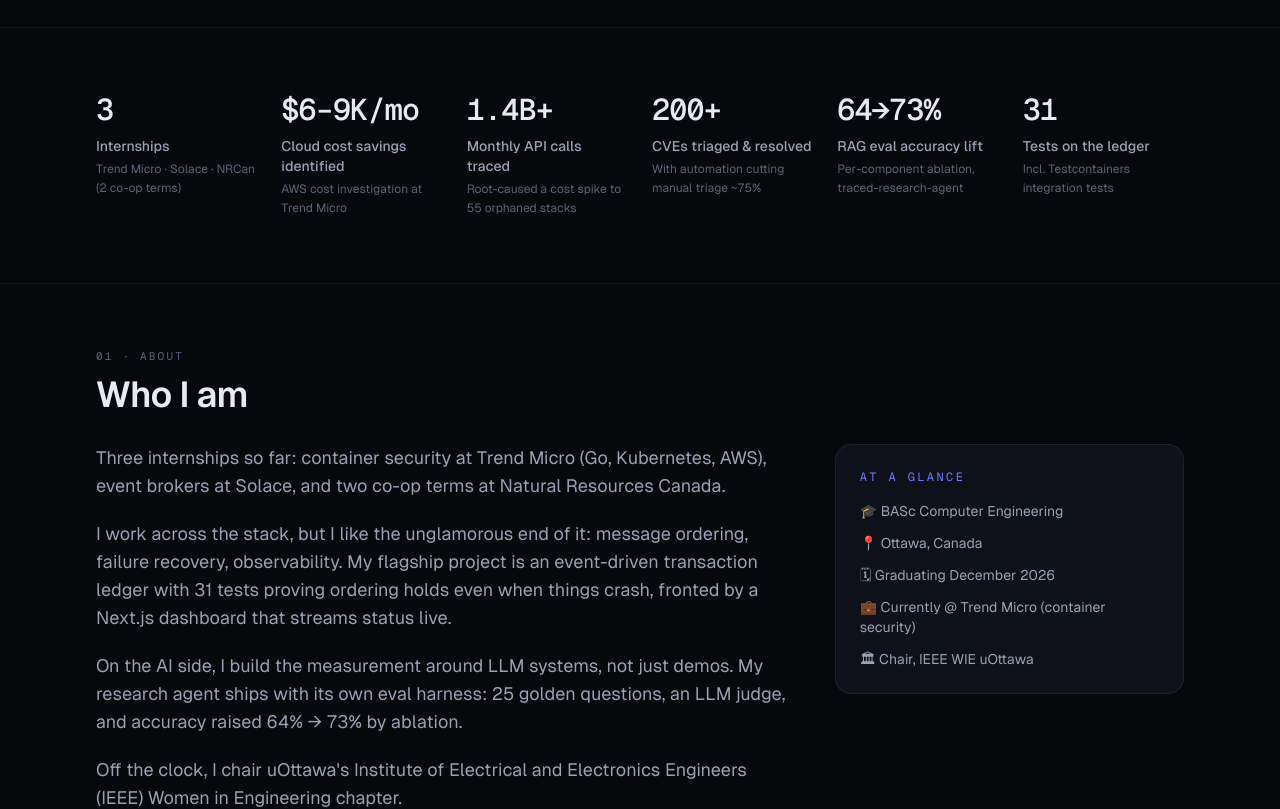
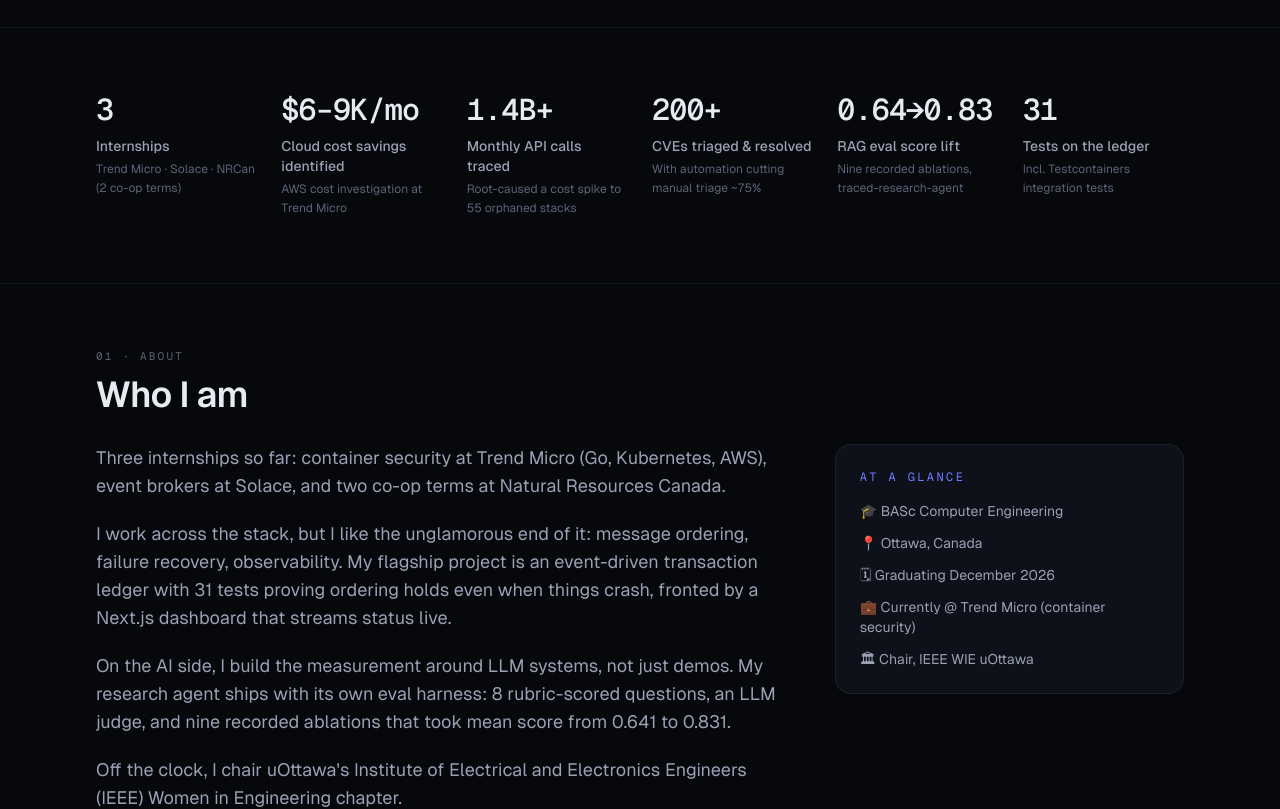
Before and after one commit to stupnd/portfolio-, a Next.js app: page / in a window 1280 px wide. Shown: the part 1200-2009 px from the top of the page. Built offline with nearby package versions, Linux system fonts and the light colour scheme; no server answers.

Commit message:
Correct eval numbers to match code, deepen all three case studies, expand skills

```diff
--- a/src/content/site.config.ts
+++ b/src/content/site.config.ts
@@ -48,7 +48,7 @@ export const site: SiteConfig = {
   about: [
     "Three internships so far: container security at Trend Micro (Go, Kubernetes, AWS), event brokers at Solace, and two co-op terms at Natural Resources Canada.",
     "I work across the stack, but I like the unglamorous end of it: message ordering, failure recovery, observability. My flagship project is an event-driven transaction ledger with 31 tests proving ordering holds even when things crash, fronted by a Next.js dashboard that streams status live.",
-    "On the AI side, I build the measurement around LLM systems, not just demos. My research agent ships with its own eval harness: 25 golden questions, an LLM judge, and accuracy raised 64% → 73% by ablation.",
+    "On the AI side, I build the measurement around LLM systems, not just demos. My research agent ships with its own eval harness: 8 rubric-scored questions, an LLM judge, and nine recorded ablations that took mean score from 0.641 to 0.831.",
     "Off the clock, I chair uOttawa's Institute of Electrical and Electronics Engineers (IEEE) Women in Engineering chapter.",
   ],
 
@@ -66,7 +66,7 @@ export const site: SiteConfig = {
     { value: "$6–9K/mo", label: "Cloud cost savings identified", source: "AWS cost investigation at Trend Micro" },
     { value: "1.4B+", label: "Monthly API calls traced", source: "Root-caused a cost spike to 55 orphaned stacks" },
     { value: "200+", label: "CVEs triaged & resolved", source: "With automation cutting manual triage ~75%" },
-    { value: "64→73%", label: "RAG eval accuracy lift", source: "Per-component ablation, traced-research-agent" },
+    { value: "0.64→0.83", label: "RAG eval score lift", source: "Nine recorded ablations, traced-research-agent" },
     { value: "31", label: "Tests on the ledger", source: "Incl. Testcontainers integration tests" },
   ],
 
@@ -95,7 +95,8 @@ export const site: SiteConfig = {
         { name: "Kafka", tier: "Built", evidence: "Partitioning, manual offsets, DLT, retries" },
         { name: "FastAPI", tier: "Built", evidence: "traced-research-agent, Tinted" },
         { name: "Flask", tier: "Built", evidence: "DistilBERT REST API" },
-        { name: "REST / SSE", tier: "Built", evidence: "202-async APIs, SSE streaming dashboards" },
+        { name: "REST / SSE", tier: "Built", evidence: "202-async APIs, SSE with keepalive + reconnect" },
+        { name: "Rate limiting", tier: "Built", evidence: "Sliding window, Retry-After, spend caps" },
       ],
     },
     {
@@ -104,14 +105,15 @@ export const site: SiteConfig = {
         { name: "PostgreSQL", tier: "Used", evidence: "Flyway migrations, optimistic locking" },
         { name: "Oracle SQL", tier: "Used", evidence: "Join restructuring, indexed views: 30% faster" },
         { name: "Firebase", tier: "Used", evidence: "Real-time backend, Android cycling app" },
-        { name: "Supabase", tier: "Used", evidence: "Personal projects" },
+        { name: "Supabase", tier: "Used", evidence: "Auth and storage, Tinted" },
       ],
     },
     {
       label: "Cloud & DevOps",
       skills: [
         { name: "Kubernetes", tier: "Used", evidence: "Debugging production workloads at Trend Micro" },
-        { name: "Docker", tier: "Used", evidence: "Every recent project" },
+        { name: "Docker Compose", tier: "Built", evidence: "Postgres, Kafka KRaft, Prometheus, Grafana" },
+        { name: "Docker", tier: "Used", evidence: "Multi-stage, non-root images" },
         { name: "AWS CloudWatch", tier: "Used", evidence: "1.4B-call cost spike investigation" },
         { name: "GitHub Actions", tier: "Built", evidence: "CI/CD at Trend Micro + ledger service" },
         { name: "Helm", tier: "Touched", evidence: "Chart misconfiguration fix" },
@@ -123,13 +125,26 @@ export const site: SiteConfig = {
         { name: "LLM evaluation", tier: "Built", evidence: "LLM-as-judge, golden sets, ablation" },
         { name: "LangGraph", tier: "Built", evidence: "Multi-step research agent, Continuity Copilot" },
         { name: "PyTorch", tier: "Built", evidence: "UNet trained from scratch, IoU/Dice reporting" },
-        { name: "RAG pipelines", tier: "Built", evidence: "Chroma, sentence-transformer embeddings" },
+        { name: "Hybrid retrieval (RRF)", tier: "Built", evidence: "Dense + BM25 fused, 0.64 to 0.83 eval" },
+        { name: "Chroma + embeddings", tier: "Built", evidence: "all-MiniLM-L6-v2, per-slide chunking" },
+        { name: "CLIP", tier: "Built", evidence: "Precomputed shade embeddings, Tinted" },
+        { name: "MediaPipe / OpenCV", tier: "Built", evidence: "468-point mesh, CLAHE, Lab colour space" },
+      ],
+    },
+    {
+      label: "Tools",
+      skills: [
+        { name: "Claude Code", tier: "Used", evidence: "Daily driver for build and review" },
+        { name: "Git / GitHub Actions", tier: "Built", evidence: "Multi-job CI with test gates" },
+        { name: "Groq", tier: "Used", evidence: "llama-3.3-70b for agent and judge" },
       ],
     },
     {
       label: "Testing & Observability",
       skills: [
         { name: "Testcontainers", tier: "Built", evidence: "Real Postgres + Kafka in integration tests" },
+        { name: "Awaitility", tier: "Built", evidence: "Async assertions without sleeps" },
+        { name: "pytest", tier: "Built", evidence: "77-test Tinted suite" },
         { name: "JUnit 5 / Mockito", tier: "Built", evidence: "31-test ledger suite" },
         { name: "Prometheus", tier: "Built", evidence: "Micrometer instrumentation" },
         { name: "Grafana", tier: "Built", evidence: "Provisioned dashboards: p99, consumer lag" },
@@ -218,23 +233,44 @@ export const site: SiteConfig = {
               "Offsets commit only after the balance is durably applied, so a crash means redelivery, not loss. The consumer is idempotent, and the tests prove exactly-once effects.",
           },
           {
-            decision: "Backoff retries + dead-letter topic with replay",
+            decision: "Backoff retries (1s/2s/4s), then a dead-letter topic that preserves the partition, with an admin replay endpoint",
             alternative: "infinite retry or drop-on-failure",
             tradeoff:
-              "Poison messages can't block a partition, and nothing silently disappears. Failures land in the DLT and replay after a fix. The cost is one more thing to monitor.",
+              "Poison messages can't block a partition, and nothing silently disappears. Keeping the partition number on the DLT record means per-account grouping survives the detour, and replay runs under its own consumer group so committed offsets stop it redoing old work. The cost is one more thing to monitor.",
           },
           {
-            decision: "Integer money + optimistic locking",
+            decision: "ErrorHandlingDeserializer wrapping the JSON deserializer",
+            alternative: "letting deserialization throw",
+            tradeoff:
+              "A single malformed payload would otherwise crash-loop the listener forever, since the poison record is redelivered before it can ever be skipped. Wrapping it routes the bad message to the DLT and lets the partition keep moving.",
+          },
+          {
+            decision: "Insufficient funds returns a rejection instead of throwing",
+            alternative: "throwing on any failed transaction",
+            tradeoff:
+              "A business rejection is a valid outcome, not an incident. Throwing would burn three retries and about seven seconds of head-of-line blocking on that partition, then pollute the DLT with things that were never broken.",
+          },
+          {
+            decision: "Money as integer minor units, plus @Version optimistic locking on accounts",
             alternative: "floats and last-write-wins",
             tradeoff:
-              "Cents-as-integers kills float rounding. Optimistic locking turns concurrent balance updates into a retry instead of a silent overwrite.",
+              "Integers kill float rounding outright. Locking matters because a transfer credits the counterparty's row from a different partition's consumer thread, so per-account ordering alone does not prevent a lost update. Optimistic locking turns that race into a retry instead of a silent overwrite.",
+          },
+          {
+            decision: "Three independent idempotency layers",
+            alternative: "trusting one uniqueness check",
+            tradeoff:
+              "A unique idempotency key at submission, a processed-state guard at consumption, and an atomic status-plus-balance commit that makes the guard trustworthy. Any one alone has a gap; together at-least-once delivery becomes effectively-once processing. A duplicate key on a still-pending transaction even re-publishes the event, so a client retry doubles as crash recovery.",
           },
         ],
         evidence: [
-          "31 tests, including Testcontainers integration tests on real Postgres and Kafka, proving ordering under redelivery, exactly-once application, and DLT recovery.",
-          "Correlation IDs trace every transaction end to end: HTTP thread → Kafka headers → consumer.",
-          "Grafana dashboard tracking throughput, p99 latency, rejection rate, and consumer lag.",
-          "Live SSE dashboard with a failure simulator, DLT replay, and a 100-transaction burst generator.",
+          "31 tests across 8 classes, including 4 Testcontainers integration tests against real Postgres and real Kafka. Each one pins a specific design claim rather than covering lines: async round trip, submission-order application, exactly-once effect under redelivery, and DLT-to-replay recovery.",
+          "Async assertions use Awaitility rather than sleeps, so the suite is neither flaky nor artificially slow.",
+          "Four custom Micrometer meters feed Prometheus with histogram buckets, so p99 is computed properly rather than approximated, and consumer lag comes from Kafka's own client metrics instead of a hand-rolled estimate.",
+          "A 7-panel Grafana dashboard is provisioned from the repo: throughput by outcome, submit-to-posted latency, consumer lag by partition, rejection rate, and dead-letter rate.",
+          "Correlation IDs flow from the HTTP thread through the MDC into Kafka headers and out to the consumer thread, so one async request is traceable across threads in every log line.",
+          "Status changes broadcast over SSE only after the transaction commits, so the dashboard can never show a state that later rolls back.",
+          "One command brings up Postgres 16, Kafka 3.9.1 in KRaft mode, Prometheus, and Grafana with healthchecks; CI runs backend, frontend, and a gated Docker build.",
         ],
         retrospective:
           "I'd add the Kubernetes deployment earlier. The interesting question a ledger has to answer is what breaks during a rolling restart, and how the consumer group rebalance is handled. That's the difference between running a system and operating it. In progress now.",
@@ -246,23 +282,35 @@ export const site: SiteConfig = {
       tagline:
         "A RAG research agent with the part most demos skip: an eval harness that proves it works.",
       year: "2026",
-      stack: ["Python", "LangGraph", "FastAPI", "Chroma", "sentence-transformers"],
+      stack: ["Python", "LangGraph", "FastAPI", "Chroma", "BM25", "RRF", "Groq"],
       featured: true,
       caseStudy: {
         problem:
-          "Anyone can wire an LLM to a vector store and get plausible-sounding answers. The hard part is knowing whether they're right, and when they're wrong, whether retrieval or synthesis is to blame.",
+          "Anyone can wire an LLM to a vector store and get plausible-sounding answers. The hard part is knowing whether they're right, and when they're wrong, whether retrieval or synthesis is to blame. So I built the measurement first, then let it decide what shipped.",
         decisions: [
           {
-            decision: "25 golden questions + an LLM-as-judge scorer",
+            decision: "Hybrid dense + BM25 retrieval fused with Reciprocal Rank Fusion",
+            alternative: "pure vector similarity",
+            tradeoff:
+              "Embeddings miss exact terminology and BM25 misses paraphrase, so each covers the other's blind spot. RRF (k=60) merges both rankings without tuning a weight. This was the single biggest win of the whole project: 0.641 to 0.831.",
+          },
+          {
+            decision: "An LLM self-critique node that scores each chunk 1 to 5 and drops anything under 3",
+            alternative: "passing everything retrieved straight to synthesis",
+            tradeoff:
+              "Precision beats recall once the synthesizer is the bottleneck, since irrelevant context actively degrades answers. Worth +0.09 on its own, at the cost of one extra LLM call per question.",
+          },
+          {
+            decision: "8 rubric-scored questions with an LLM-as-judge scorer",
             alternative: "eyeballing or exact-match",
             tradeoff:
-              "Exact match fails on paraphrase; eyeballing drifts. An LLM judge scores meaning, and the golden set stays small enough to audit by hand.",
+              "Exact match fails on paraphrase; eyeballing drifts. Each question carries explicit rubric points and a source slide, and two deterministic checks (did it cite a real chunk, did retrieval return anything) run alongside the model score so the judge is never the only signal. The set stays small enough to audit by hand.",
           },
           {
-            decision: "Per-component ablation",
+            decision: "One change per run, nine runs, every trace persisted",
             alternative: "tuning the whole pipeline at once",
             tradeoff:
-              "Swapping one stage at a time shows exactly where each failure comes from. Slower than vibes-driven tuning, but every gain has evidence behind it.",
+              "Swapping one stage at a time shows exactly where each gain came from. Slower than vibes-driven tuning, but it is the only reason I could tell an improvement from a regression.",
           },
           {
             decision: "SSE streaming",
@@ -272,11 +320,13 @@ export const site: SiteConfig = {
           },
         ],
         evidence: [
-          "Accuracy 0.641 → 0.734 on the golden set, every gain attributed to a specific change.",
-          "Every answer is traceable through the LangGraph steps that produced it. No black box.",
+          "Mean score 0.641 to 0.831 across nine recorded ablations, each attributable to one specific change.",
+          "The harness rejected two of my own later ideas: hybrid-rrf-idf scored 0.740 and hybrid-rrf-v2 scored 0.699, both worse than the 0.831 they were meant to beat, so I kept the simpler implementation.",
+          "Every run persists per-question traces, citations, judge reasoning, and elapsed time to a named JSON file, so any two runs can be compared after the fact.",
+          "Five LangGraph nodes stream to the UI over SSE, so the agent's reasoning is visible while it runs rather than after.",
         ],
         retrospective:
-          "The lecture-slides corpus is a toy; I'd swap it for something messier. Next: extracting the harness into a standalone retrieval-eval tool with recall@k and MRR scoring, per-stage failure attribution, and a GitHub Action that fails builds on regression.",
+          "The confidence-check node is still a stub that always returns 1.0, so the conditional retry edge it was meant to trigger never fires. It is wired but inert, and I would rather say that than imply a feedback loop I have not finished. The lecture-slides corpus is also a toy and deserves something messier. Next: extracting the harness into a standalone retrieval-eval tool with recall@k and MRR, per-stage failure attribution, and a GitHub Action that fails builds on regression.",
       },
     },
     {
@@ -285,7 +335,7 @@ export const site: SiteConfig = {
       tagline:
         "Computer vision that gets skin tone right across the full range, then recommends makeup that actually matches.",
       year: "2025–present",
-      stack: ["MediaPipe", "CLIP", "Claude Haiku", "FastAPI", "Next.js"],
+      stack: ["MediaPipe", "OpenCV", "CLIP", "Claude Haiku", "FastAPI", "Next.js"],
       featured: true,
       caseStudy: {
         problem:
@@ -304,15 +354,36 @@ export const site: SiteConfig = {
               "Monk was built for inclusive tech, with real coverage of deeper skin tones. That's the exact failure mode this project exists to avoid.",
           },
           {
-            decision: "CLIP shade matching + LLM recommendations",
-            alternative: "a hand-built rules engine",
+            decision: "CLIP shade matching with embeddings precomputed at import",
+            alternative: "a hand-built rules engine, or embedding per request",
             tradeoff:
-              "CLIP matches visual similarity without labeling thousands of products. A rules engine is more auditable but scales poorly across brands.",
+              "CLIP matches visual similarity without labelling thousands of products, and precomputing the whole catalogue reduces per-request work to one matrix multiply. There's a Lab-distance fallback if the model fails to load, so the feature degrades instead of dying.",
+          },
+          {
+            decision: "A four-check quality gate that refuses the image",
+            alternative: "always returning an answer",
+            tradeoff:
+              "Blur, over/under-exposure, yaw and pitch are each checked with a specific, actionable error message. For a product whose whole purpose is getting tone right, a clear refusal beats a confidently wrong reading. The pitch estimator is still marked provisional in the code pending calibration across the eval set.",
+          },
+          {
+            decision: "Per-patch outlier rejection with a hard floor on survivors",
+            alternative: "averaging every sampled patch",
+            tradeoff:
+              "17 landmark patches are sampled on flat malar and forehead skin, then discarded if they read as an edge, a specular highlight, or deep shadow, with a 10 percent trimmed mean over what remains. If fewer than five patches survive, the request fails rather than guessing.",
+          },
+          {
+            decision: "Sliding-window rate limits plus a fail-closed daily spend cap",
+            alternative: "trusting upstream quotas",
+            tradeoff:
+              "Per-minute and per-day limits with correct Retry-After headers and bounded memory, on top of a cap that meters real token usage against model pricing and stops at a dollar ceiling. A public demo calling a paid API needs a hard spending floor, not good intentions.",
           },
         ],
         evidence: [
-          "45-test suite across preprocessing and classification.",
-          "Full product: FastAPI backend, Next.js frontend, live camera via MediaPipe.",
+          "77-test pytest suite across the preprocessing and classification pipeline.",
+          "Deployed end to end: FastAPI on Render, Next.js 16 and React 19 on Vercel, behind a typed API client.",
+          "The seven-stage pipeline streams over SSE from a worker thread, so the UI narrates each stage instead of showing a spinner.",
+          "Classification returns the distance to all ten Monk reference tones, not just the winner, so the UI can show a range with match scores and let the user override.",
+          "Interface colours are held to measured WCAG AA contrast, and the palette is deliberately near-neutral because a tinted background shifts perceived skin tone and would corrupt the exact judgement the product exists to make.",
         ],
         retrospective:
           "I'd add a labeled eval set of diverse faces with per-tone accuracy reporting, the same eval discipline I applied to the research agent.",
```
